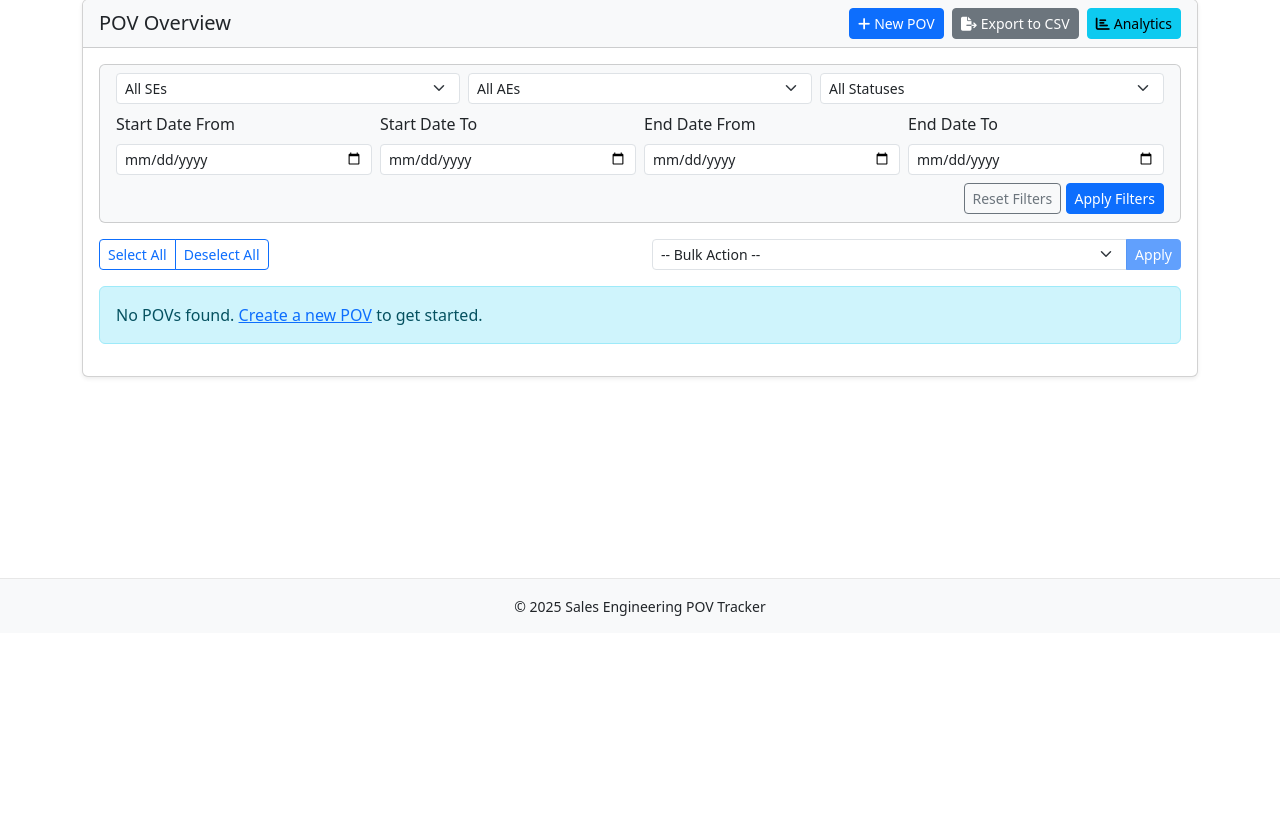
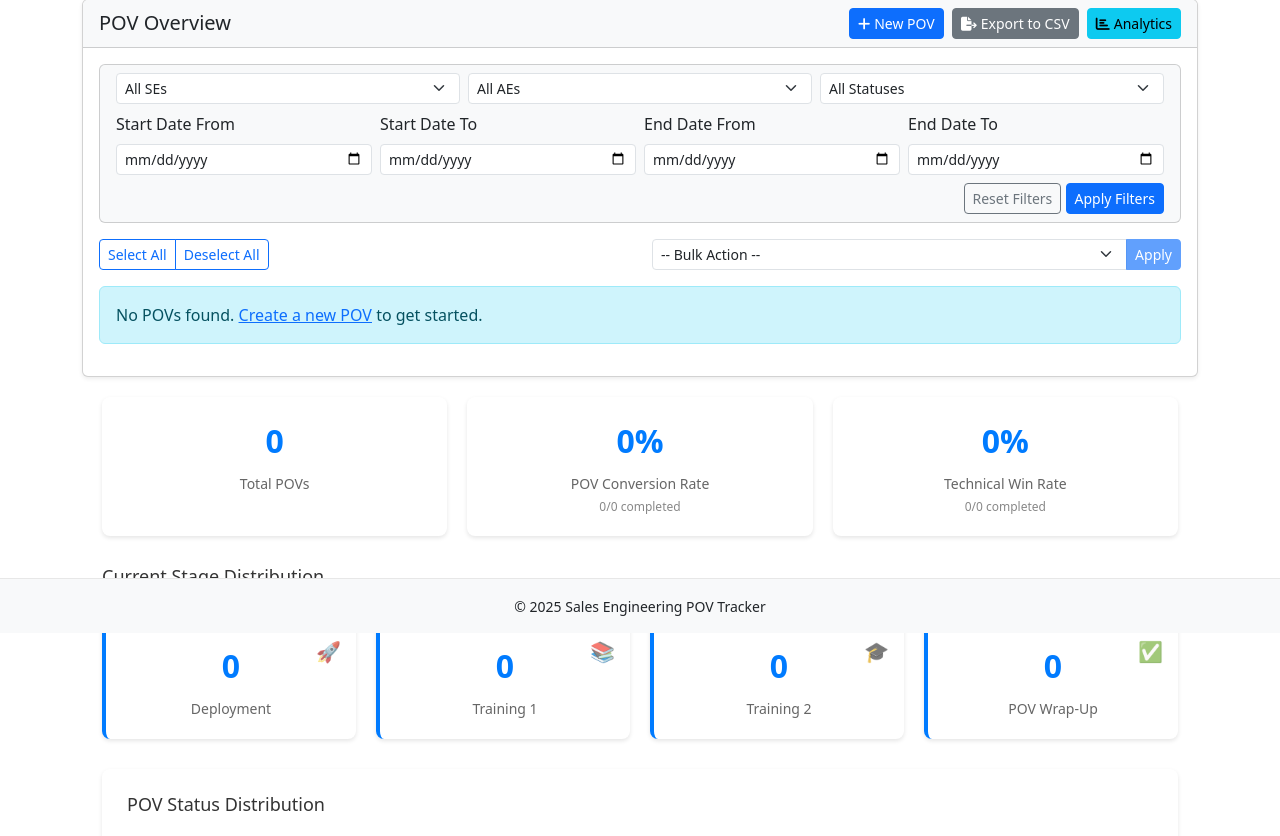
Before and after one commit to amacd86/POV-Tracker, a Flask app: page / in a window 1280 px wide. Shown: the part 167-1003 px from the top of the page. Before the commit the page ends 783 px from the top, so only its background shows below. Run offline with Flask 3, Linux system fonts and the light colour scheme; data that the repository does not hold is empty.

Commit message:
conversion rate, stage count, status chart, roadblocks enhancement

```diff
--- a/app.py
+++ b/app.py
@@ -48,11 +48,25 @@ class POV(db.Model):
     deleted = db.Column(db.Boolean, default=False)
     deleted_at = db.Column(db.DateTime)
 
+    # Enhanced Roadblock Fields
+    roadblock_category = db.Column(db.String(50))  # Technical, Budget, Timeline, Decision Maker, Competitive
+    roadblock_severity = db.Column(db.String(10))  # High, Medium, Low
+    roadblock_owner = db.Column(db.String(20))     # AE, SE, Leadership, Engineering
+    roadblock_notes = db.Column(db.Text)
+    roadblock_created_date = db.Column(db.Date, default=datetime.utcnow)
+    roadblock_resolved_date = db.Column(db.Date)
+
     # Relationship
     notes = db.relationship('Note', backref='pov', lazy=True, cascade='all, delete-orphan')
 
     def __repr__(self):
         return f"POV('{self.deal_name}', '{self.current_stage}', '{self.status}')"
+
+    @property
+    def days_stagnant(self):
+        if self.roadblock_created_date and not self.roadblock_resolved_date:
+            return (datetime.utcnow().date() - self.roadblock_created_date).days
+        return 0
 
 class Note(db.Model):
     __tablename__ = 'notes'
@@ -121,9 +135,115 @@ def init_db():
             print(f"Error initializing database: {e}")
             return False
 
+def get_pov_metrics():
+    """
+    Calculate POV metrics with corrected logic:
+    - Only count completed POVs (Closed Won + Closed Lost) for conversion rates
+    - Exclude pending/in-progress POVs from rate calculations
+    """
+    # Get completed POVs only (excludes pending/in-progress)
+    completed_povs = POV.query.filter(
+        POV.deleted == False,
+        POV.status.in_(['Closed Won', 'Closed Lost'])
+    ).count()
+
+    # Get won POVs
+    closed_won_count = POV.query.filter(
+        POV.deleted == False,
+        POV.status == 'Closed Won'
+    ).count()
+
+    # Get lost POVs
+    closed_lost_count = POV.query.filter(
+        POV.deleted == False,
+        POV.status == 'Closed Lost'
+    ).count()
+
+    # Get technical wins (assuming you have a technical_win boolean field or 'Yes' string)
+    technical_wins = POV.query.filter(
+        POV.deleted == False,
+        ((POV.technical_win == True) | (POV.technical_win == 'Yes')),
+        POV.status.in_(['Closed Won', 'Closed Lost'])
+    ).count()
+
+    # FIXED CALCULATIONS - Only use completed POVs as denominator
+    pov_conversion_rate = (closed_won_count / completed_povs) * 100 if completed_povs > 0 else 0
+    tech_win_rate = (technical_wins / completed_povs) * 100 if completed_povs > 0 else 0
+
+    # Stage counts for new metric cards (for active POVs only)
+    deployment_count = POV.query.filter(
+        POV.deleted == False,
+        POV.current_stage == 'Deployment',
+        POV.status.in_(['In Trial', 'Pending Sales'])
+    ).count()
+
+    training_1_count = POV.query.filter(
+        POV.deleted == False,
+        POV.current_stage == 'Training 1',
+        POV.status.in_(['In Trial', 'Pending Sales'])
+    ).count()
+
+    training_2_count = POV.query.filter(
+        POV.deleted == False,
+        POV.current_stage == 'Training 2',
+        POV.status.in_(['In Trial', 'Pending Sales'])
+    ).count()
+
+    pov_wrap_up_count = POV.query.filter(
+        POV.deleted == False,
+        POV.current_stage == 'POV Wrap-Up',
+        POV.status.in_(['In Trial', 'Pending Sales'])
+    ).count()
+
+    return {
+        'total_povs': POV.query.filter(POV.deleted == False).count(),
+        'completed_povs': completed_povs,
+        'closed_won_count': closed_won_count,
+        'closed_lost_count': closed_lost_count,
+        'technical_wins': technical_wins,
+        'pov_conversion_rate': round(pov_conversion_rate, 1),
+        'tech_win_rate': round(tech_win_rate, 1),
+        'stage_counts': {
+            'deployment': deployment_count,
+            'training_1': training_1_count,
+            'training_2': training_2_count,
+            'pov_wrap_up': pov_wrap_up_count
+        }
+    }
+
 # Routes
 @app.route('/')
 def dashboard():
+    metrics = get_pov_metrics()
+
+    # Get status distribution for pie chart with percentages
+    status_data = []
+    total_povs = metrics['total_povs']
+
+    if total_povs > 0:
+        won_pct = (metrics['closed_won_count'] / total_povs) * 100
+        lost_pct = (metrics['closed_lost_count'] / total_povs) * 100
+        in_progress_count = total_povs - metrics['completed_povs']
+        in_progress_pct = (in_progress_count / total_povs) * 100
+
+        status_data = [
+            {
+                'label': f"Closed Won: {metrics['closed_won_count']} ({won_pct:.0f}%)",
+                'value': metrics['closed_won_count'],
+                'color': '#28a745'
+            },
+            {
+                'label': f"Closed Lost: {metrics['closed_lost_count']} ({lost_pct:.0f}%)",
+                'value': metrics['closed_lost_count'],
+                'color': '#dc3545'
+            },
+            {
+                'label': f"In Progress: {in_progress_count} ({in_progress_pct:.0f}%)",
+                'value': in_progress_count,
+                'color': '#ffc107'
+            }
+        ]
+
     # Get filter parameters
     se_filter = request.args.get('se', '')
     ae_filter = request.args.get('ae', '')
@@ -200,7 +320,9 @@ def dashboard():
                                start_date_from=start_date_from,
                                start_date_to=start_date_to,
                                end_date_from=end_date_from,
-                               end_date_to=end_date_to)
+                               end_date_to=end_date_to,
+                               metrics=metrics,
+                               status_data=status_data)
 
     except Exception as e:
         # If there's a database error, try to reinitialize
@@ -561,7 +683,7 @@ def analytics():
             status_labels.append(f"{status}: {count} ({percentage}%)")
             status_data.append(count)
 
-        # Count POVs by stage - for ACTIVE POVs use "In Trial" and "Pending Sales"
+        # Count POVs by stage - for ACTIVE POVs
         try:
             stage_counts = db.session.query(
                 POV.current_stage, func.count(POV.id)
@@ -758,6 +880,67 @@ def init_database():
         flash('Error initializing database.', 'danger')
     return redirect(url_for('dashboard'))
 
+@app.route('/pov/<int:pov_id>/roadblock', methods=['GET', 'POST'])
+def manage_roadblock(pov_id):
+    pov = POV.query.get_or_404(pov_id)
+    if request.method == 'POST':
+        pov.roadblock_category = request.form.get('roadblock_category')
+        pov.roadblock_severity = request.form.get('roadblock_severity')
+        pov.roadblock_owner = request.form.get('roadblock_owner')
+        pov.roadblock_notes = request.form.get('roadblock_notes')
+        if not pov.roadblock_created_date:
+            pov.roadblock_created_date = datetime.utcnow().date()
+        if request.form.get('action') == 'resolve':
+            pov.roadblock_resolved_date = datetime.utcnow().date()
+        elif request.form.get('action') == 'reopen':
+            pov.roadblock_resolved_date = None
+        db.session.commit()
+        flash('Roadblock updated successfully!', 'success')
+        return redirect(url_for('pov_detail', id=pov_id))
+    return render_template('roadblock_form.html', pov=pov)
+
+def get_roadblock_analytics():
+    """Get comprehensive roadblock analytics"""
+    active_roadblocks = POV.query.filter(
+        POV.deleted == False,
+        POV.roadblock_category.isnot(None),
+        POV.roadblock_resolved_date.is_(None)
+    ).all()
+    category_counts = {}
+    severity_counts = {'High': 0, 'Medium': 0, 'Low': 0}
+    owner_counts = {'AE': 0, 'SE': 0, 'Leadership': 0, 'Engineering': 0}
+    total_stagnant_days = 0
+    high_priority_stagnant = []
+    for pov in active_roadblocks:
+        category = pov.roadblock_category or 'Unspecified'
+        category_counts[category] = category_counts.get(category, 0) + 1
+        if pov.roadblock_severity in severity_counts:
+            severity_counts[pov.roadblock_severity] += 1
+        if pov.roadblock_owner in owner_counts:
+            owner_counts[pov.roadblock_owner] += 1
+        days_stagnant = pov.days_stagnant
+        total_stagnant_days += days_stagnant
+        if (pov.roadblock_severity == 'High' and days_stagnant > 7) or days_stagnant > 14:
+            high_priority_stagnant.append({
+                'pov': pov,
+                'days_stagnant': days_stagnant,
+                'company': getattr(pov, 'company_name', pov.deal_name)
+            })
+    avg_stagnant_days = total_stagnant_days / len(active_roadblocks) if active_roadblocks else 0
+    return {
+        'total_active_roadblocks': len(active_roadblocks),
+        'category_counts': category_counts,
+        'severity_counts': severity_counts,
+        'owner_counts': owner_counts,
+        'avg_stagnant_days': round(avg_stagnant_days, 1),
+        'high_priority_stagnant': sorted(high_priority_stagnant, key=lambda x: x['days_stagnant'], reverse=True)
+    }
+
+@app.route('/roadblocks/analytics')
+def roadblock_analytics():
+    analytics = get_roadblock_analytics()
+    return render_template('roadblock_analytics.html', analytics=analytics)
+
 if __name__ == '__main__':
     # Create tables if running directly
     init_db()
--- a/templates/dashboard.html
+++ b/templates/dashboard.html
@@ -215,6 +215,67 @@
         </form>
     </div>
 </div>
+
+<div class="dashboard-container">
+
+    <!-- Existing Metric Cards Row -->
+    <div class="metrics-row">
+        <div class="metric-card">
+            <div class="metric-number">{{ metrics.total_povs }}</div>
+            <div class="metric-label">Total POVs</div>
+        </div>
+
+        <div class="metric-card">
+            <div class="metric-number">{{ metrics.pov_conversion_rate }}%</div>
+            <div class="metric-label">POV Conversion Rate</div>
+            <div class="metric-detail">{{ metrics.closed_won_count }}/{{ metrics.completed_povs }} completed</div>
+        </div>
+
+        <div class="metric-card">
+            <div class="metric-number">{{ metrics.tech_win_rate }}%</div>
+            <div class="metric-label">Technical Win Rate</div>
+            <div class="metric-detail">{{ metrics.technical_wins }}/{{ metrics.completed_povs }} completed</div>
+        </div>
+    </div>
+
+    <!-- NEW: Stage Count Metric Cards Row -->
+    <div class="metrics-row stage-counts">
+        <h3>Current Stage Distribution</h3>
+
+        <div class="metric-card stage-card">
+            <div class="metric-number">{{ metrics.stage_counts.deployment }}</div>
+            <div class="metric-label">Deployment</div>
+            <div class="stage-icon">🚀</div>
+        </div>
+
+        <div class="metric-card stage-card">
+            <div class="metric-number">{{ metrics.stage_counts.training_1 }}</div>
+            <div class="metric-label">Training 1</div>
+            <div class="stage-icon">📚</div>
+        </div>
+
+        <div class="metric-card stage-card">
+            <div class="metric-number">{{ metrics.stage_counts.training_2 }}</div>
+            <div class="metric-label">Training 2</div>
+            <div class="stage-icon">🎓</div>
+        </div>
+
+        <div class="metric-card stage-card">
+            <div class="metric-number">{{ metrics.stage_counts.pov_wrap_up }}</div>
+            <div class="metric-label">POV Wrap-Up</div>
+            <div class="stage-icon">✅</div>
+        </div>
+    </div>
+
+    <!-- Status Chart with Percentages -->
+    <div class="chart-container">
+        <h3>POV Status Distribution</h3>
+        <div class="chart-wrapper">
+            <canvas id="statusChart"></canvas>
+        </div>
+    </div>
+
+</div>
 {% endblock %}
 
 {% block scripts %}
@@ -306,4 +367,151 @@
         });
     });
 </script>
+<script src="https://cdn.jsdelivr.net/npm/chart.js"></script>
+<script>
+// Enhanced Status Chart with Percentages
+const statusCtx = document.getElementById('statusChart').getContext('2d');
+const statusChart = new Chart(statusCtx, {
+    type: 'pie',
+    data: {
+        labels: [
+            {% for item in status_data %}
+                "{{ item.label }}"{% if not loop.last %},{% endif %}
+            {% endfor %}
+        ],
+        datasets: [{
+            data: [
+                {% for item in status_data %}
+                    {{ item.value }}{% if not loop.last %},{% endif %}
+                {% endfor %}
+            ],
+            backgroundColor: [
+                {% for item in status_data %}
+                    "{{ item.color }}"{% if not loop.last %},{% endif %}
+                {% endfor %}
+            ],
+            borderWidth: 2,
+            borderColor: '#ffffff'
+        }]
+    },
+    options: {
+        responsive: true,
+        plugins: {
+            legend: {
+                position: 'right',
+                labels: {
+                    usePointStyle: true,
+                    padding: 20,
+                    font: {
+                        size: 12
+                    }
+                }
+            },
+            tooltip: {
+                callbacks: {
+                    label: function(context) {
+                        const label = context.label || '';
+                        return label; // Already includes count and percentage
+                    }
+                }
+            }
+        }
+    }
+});
+</script>
+
+<style>
+.dashboard-container {
+    padding: 20px;
+    max-width: 1200px;
+    margin: 0 auto;
+}
+
+.metrics-row {
+    display: flex;
+    gap: 20px;
+    margin-bottom: 30px;
+    flex-wrap: wrap;
+}
+
+.metrics-row h3 {
+    width: 100%;
+    margin-bottom: 15px;
+    color: #333;
+    font-size: 18px;
+}
+
+.metric-card {
+    background: #ffffff;
+    border-radius: 8px;
+    padding: 20px;
+    box-shadow: 0 2px 4px rgba(0,0,0,0.1);
+    flex: 1;
+    min-width: 200px;
+    text-align: center;
+}
+
+.stage-card {
+    position: relative;
+    border-left: 4px solid #007bff;
+}
+
+.metric-number {
+    font-size: 32px;
+    font-weight: bold;
+    color: #007bff;
+    margin-bottom: 8px;
+}
+
+.metric-label {
+    font-size: 14px;
+    color: #666;
+    font-weight: 500;
+}
+
+.metric-detail {
+    font-size: 12px;
+    color: #888;
+    margin-top: 4px;
+}
+
+.stage-icon {
+    position: absolute;
+    top: 15px;
+    right: 15px;
+    font-size: 20px;
+    opacity: 0.7;
+}
+
+.chart-container {
+    background: #ffffff;
+    border-radius: 8px;
+    padding: 25px;
+    box-shadow: 0 2px 4px rgba(0,0,0,0.1);
+    margin-bottom: 30px;
+}
+
+.chart-container h3 {
+    margin-bottom: 20px;
+    color: #333;
+    font-size: 18px;
+}
+
+.chart-wrapper {
+    position: relative;
+    height: 400px;
+    width: 100%;
+}
+
+/* Responsive design */
+@media (max-width: 768px) {
+    .metrics-row {
+        flex-direction: column;
+    }
+
+    .metric-card {
+        min-width: auto;
+    }
+}
+</style>
 {% endblock %}
```
Also changed, not shown: templates/roadblock_form.html (added, +314 -0 lines).
